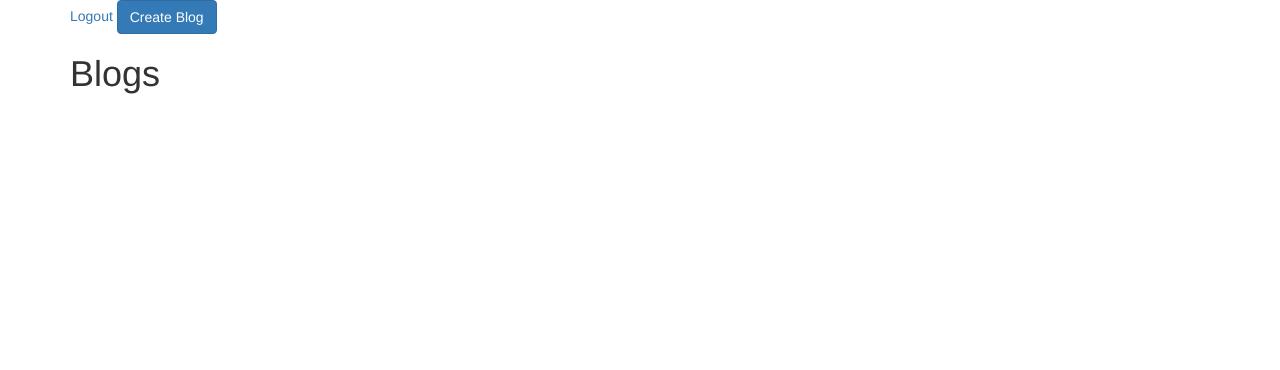
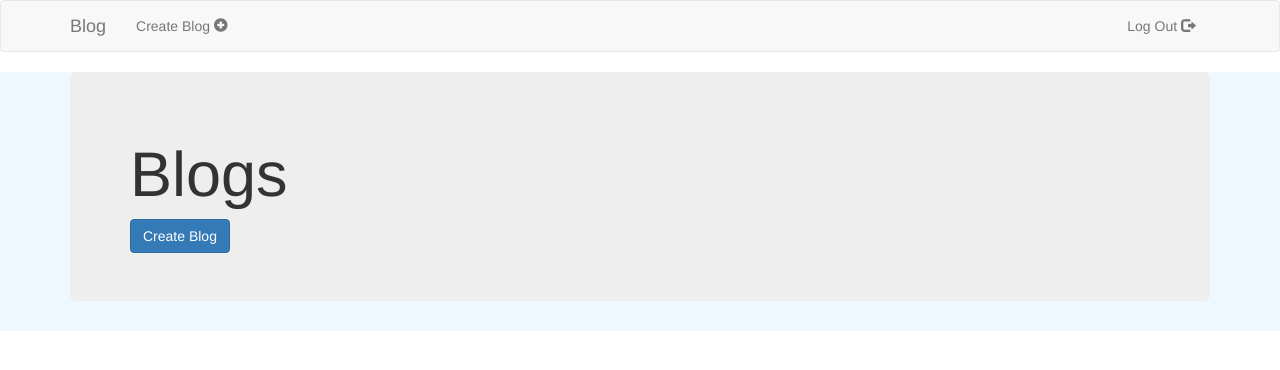
Before and after one commit to gjena2020/django-blog, a Django app: page / in a window 1280 px wide. Shown: the top 370 px of the page. Run offline with Django 3.2, Linux system fonts and the light colour scheme; a user stored in the database is signed in; data that the repository does not hold is empty; some libraries are stand-ins or nearby versions.

Commit message:
Updated to CBV and modified home

```diff
--- a/blog/models.py
+++ b/blog/models.py
@@ -10,5 +10,7 @@ class Blog(models.Model):
 
     def get_absolute_url(self, *args, **kwargs):
         return '/blog/detail/{}'.format(self.id)
+
+
     def __str__(self):
         return self.title
--- a/blog/templates/base.html
+++ b/blog/templates/base.html
@@ -1,15 +1,23 @@
 <html>
-<head>
-    <title> Blog App </title>
-<link rel="stylesheet" href="https://maxcdn.bootstrapcdn.com/bootstrap/3.3.7/css/bootstrap.min.css" integrity="sha384-BVYiiSIFeK1dGmJRAkycuHAHRg32OmUcww7on3RYdg4Va+PmSTsz/K68vbdEjh4u" crossorigin="anonymous">
-</head>
-<body class="container">
-    {%  if user.is_authenticated %}
-        <a href="{% url 'logout' %}"> Logout</a>
-    {% else %}
-        <a href="{% url 'login' %}"> Log In </a>
-    {% endif %}
-    {% block body %}
-    {% endblock body %}
-<script src="https://maxcdn.bootstrapcdn.com/bootstrap/3.3.7/js/bootstrap.min.js" integrity="sha384-Tc5IQib027qvyjSMfHjOMaLkfuWVxZxUPnCJA7l2mCWNIpG9mGCD8wGNIcPD7Txa" crossorigin="anonymous"></script></body>
+  <head>
+    <title>Blog App</title>
+    <link
+      rel="stylesheet"
+      href="https://maxcdn.bootstrapcdn.com/bootstrap/3.3.7/css/bootstrap.min.css"
+      integrity="sha384-BVYiiSIFeK1dGmJRAkycuHAHRg32OmUcww7on3RYdg4Va+PmSTsz/K68vbdEjh4u"
+      crossorigin="anonymous"
+    />
+  </head>
+
+  <body>
+    {% include 'navbar.html' %}
+    <section class="container-fluid" style="background-color: aliceblue">
+      <main class="container">{% block body %} {% endblock body %}</main>
+    </section>
+    <script
+      src="https://maxcdn.bootstrapcdn.com/bootstrap/3.3.7/js/bootstrap.min.js"
+      integrity="sha384-Tc5IQib027qvyjSMfHjOMaLkfuWVxZxUPnCJA7l2mCWNIpG9mGCD8wGNIcPD7Txa"
+      crossorigin="anonymous"
+    ></script>
+  </body>
 </html>
--- a/blog/templates/blog_list.html
+++ b/blog/templates/blog_list.html
@@ -1,8 +1,9 @@
-{% extends 'base.html' %}
-
-{% block body %}
+{% extends 'base.html' %} {% block body %}
+<div class="jumbotron">
+  <h1>Blogs</h1>
   <a class="btn btn-primary" href="{% url 'blog:create' %}">Create Blog</a>
-<h1>Blogs</h1>
+</div>
+<div>
   <div class="row">
     {% for blog in object_list %}
     <h3 class="col">
@@ -10,4 +11,5 @@
     </h3>
     {% endfor %}
   </div>
+</div>
 {% endblock body %}
--- /dev/null
+++ b/blog/templates/navbar.html
@@ -0,0 +1,47 @@
+<nav class="navbar navbar-default">
+  <div class="container">
+    <!-- Brand and toggle get grouped for better mobile display -->
+    <div class="navbar-header">
+      <button
+        type="button"
+        class="navbar-toggle collapsed"
+        data-toggle="collapse"
+        data-target="#bs-example-navbar-collapse-1"
+        aria-expanded="false"
+      >
+        <span class="sr-only">Toggle navigation</span>
+        <span class="icon-bar"></span>
+        <span class="icon-bar"></span>
+        <span class="icon-bar"></span>
+      </button>
+      <a class="navbar-brand" href="{% url 'blog:home' %}">Blog</a>
+    </div>
+
+    <!-- Collect the nav links, forms, and other content for toggling -->
+    <div class="collapse navbar-collapse" id="bs-example-navbar-collapse-1">
+      <ul class="nav navbar-nav">
+        {% if user.is_authenticated %}
+        <li>
+          <a href="{% url 'blog:create' %}"
+            >Create Blog <span class="glyphicon glyphicon-plus-sign"></span>
+          </a>
+        </li>
+      </ul>
+      {% endif %}
+
+      <ul class="nav navbar-nav navbar-right">
+        <li>
+          {% if user.is_authenticated %}
+          <a href="{% url 'logout' %}"
+            >Log Out <span class="glyphicon glyphicon-log-out"></span
+          ></a>
+          {% else %}
+          <a href="{% url 'login' %}"
+            >Log In <span class="glyphicon glyphicon-log-in"></span
+          ></a>
+          {% endif %}
+        </li>
+      </ul>
+    </div>
+  </div>
+</nav>
--- a/blog/urls.py
+++ b/blog/urls.py
@@ -1,11 +1,11 @@
 from django.urls import path
 
-from .views import createBlog, BlogUpdationView, BlogListView, BlogDetailView, BlogDeleteView
+from .views import BlogCreateView, BlogUpdationView, BlogListView, BlogDetailView, BlogDeleteView
 app_name = 'blog'
 
 urlpatterns = [
     path('', BlogListView.as_view(), name='home'),
-    path('create/', createBlog, name='create'),
+    path('create/', BlogCreateView.as_view(), name='create'),
     path('update/<int:pk>/', BlogUpdationView.as_view(), name='update'),
     path('detail/<int:pk>/', BlogDetailView.as_view(), name='detail'),
     path('delete/<int:pk>/', BlogDeleteView.as_view(), name='delete'),
--- a/blog/views.py
+++ b/blog/views.py
@@ -1,27 +1,24 @@
 from django.shortcuts import render, redirect
-from django.views.generic import ListView, DetailView, UpdateView, DeleteView
+from django.views.generic import ListView, DetailView, UpdateView, DeleteView, CreateView
+from django.urls import reverse_lazy
+from django.contrib.auth.mixins import LoginRequiredMixin
+
 from .forms import BlogForm
 from .models import Blog
-from django.contrib.auth.decorators import login_required
-from django.urls import reverse_lazy
 
 
-@login_required
-def createBlog(request):
-    form = BlogForm(request.POST or None)
-    if request.method == 'POST':
-        if form.is_valid():
-            blog = form.save(commit=False)
-            blog.user = request.user
-            blog.save()
-            return redirect('blog:home')
-    return render(request, 'blog_create.html', {'form':form})
 
-class BlogUpdationView(UpdateView):
+
+class BlogCreateView(LoginRequiredMixin, CreateView):
+    form_class = BlogForm
+    template_name = 'blog_create.html'
+    model = Blog
+
+
+class BlogUpdationView(LoginRequiredMixin,  UpdateView):
     template_name = 'blog_update.html'
     form_class = BlogForm
     model = Blog
-    # success_url = reverse_lazy('blog:detail')
 
 class BlogListView(ListView):
     template_name = 'Blog_list.html'
@@ -31,7 +28,7 @@ class BlogDetailView(DetailView):
     model = Blog
     template_name = 'blog_detail.html'
 
-class BlogDeleteView(DeleteView):
+class BlogDeleteView(LoginRequiredMixin, DeleteView):
     template_name = 'blog_delete.html'
     model = Blog
     success_url = reverse_lazy('blog:home')
--- a/blogapp/settings.py
+++ b/blogapp/settings.py
@@ -111,5 +111,6 @@ STATIC_URL = '/static/'
 
 
 LOGIN_URL = '/login/'
-# LOGIN_REDIRECT_URL = 'login/'
+LOGIN_REDIRECT_URL = '/'
 LOGOUT_URL = 'logout/'
+LOGOUT_REDIRECT_URL = '/'
```
Also changed, not shown: db.sqlite3. Lines whose indentation alone changed are shown as unchanged.
